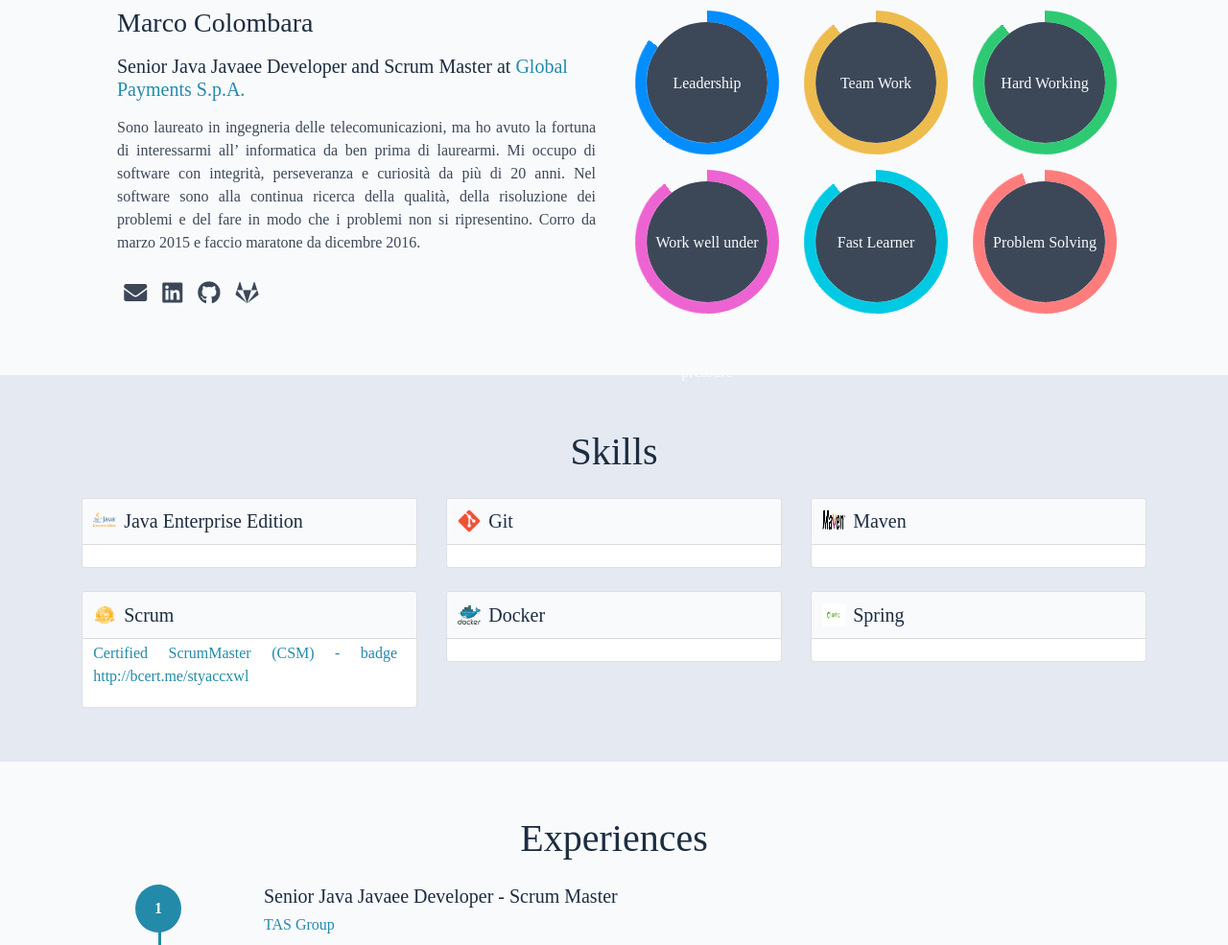
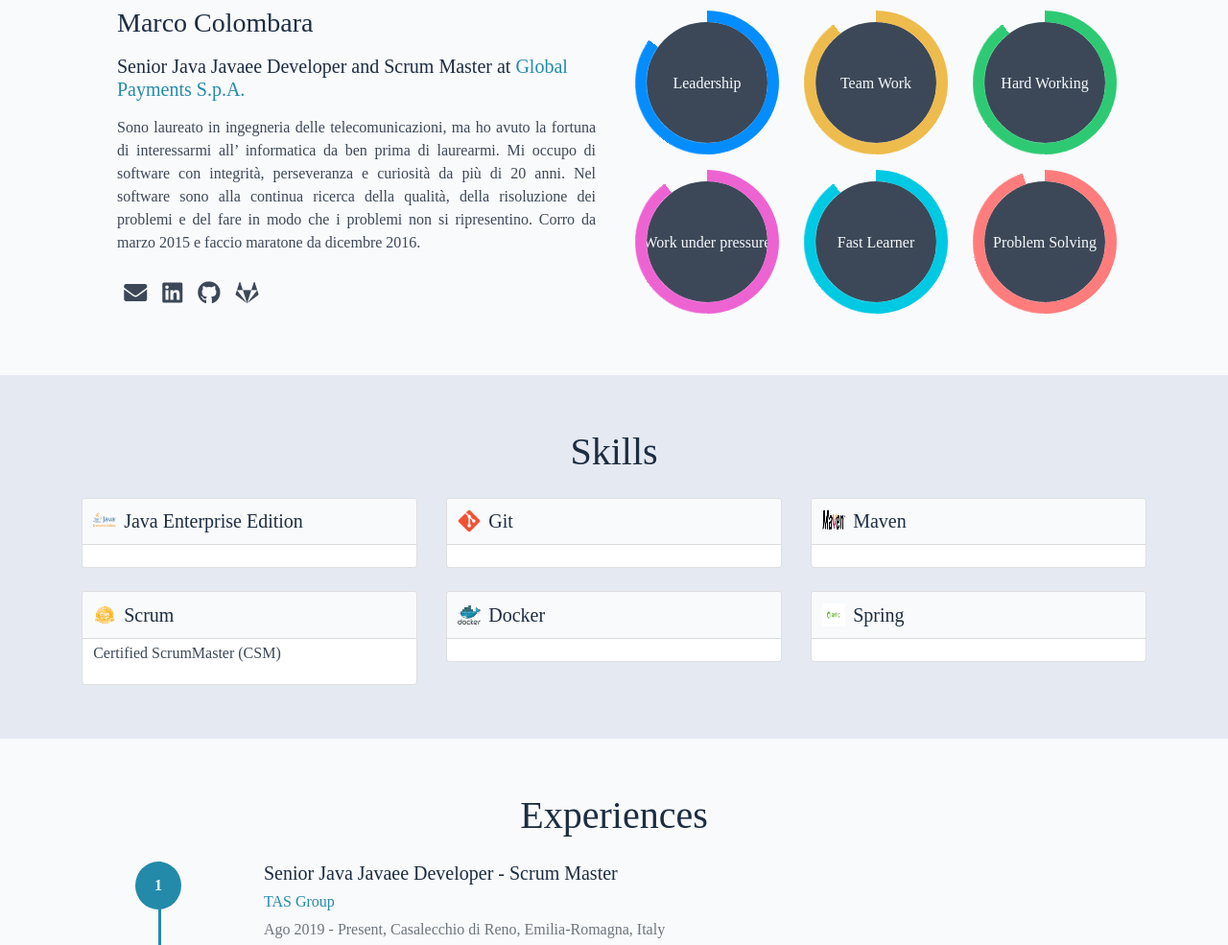
Before and after one commit to marcocolombara/marcocolombara.github.io, a plain HTML site: page index.html in a window 1280 px wide. Shown: the part 869-1854 px from the top of the page at 96% size. Drawn offline with Linux system fonts and the light colour scheme; a web font is replaced by a local one.

Commit message:
Build from GitLab 181382309

```diff
--- a/index.html
+++ b/index.html
@@ -263,7 +263,7 @@
 
       ></span>
     </span>
-    <div class="circular-progress-value">Work well under pressure</div>
+    <div class="circular-progress-value">Work under pressure</div>
   </div>
 </div>
 
@@ -383,7 +383,7 @@
 
 
         <div class="col-xs-12 col-sm-6 col-lg-4 pt-2">
-  <a class="skill-card-link" href="https://www.scrumalliance.org/">
+  <a class="skill-card-link" href="http://bcert.me/styaccxwl">
     <div class="card">
       <div class="card-head d-flex">
 
@@ -392,7 +392,7 @@
         <h5 class="card-title">Scrum</h5>
       </div>
       <div class="card-body">
-        <p class="card-text">Certified ScrumMaster (CSM) - badge <a href="http://bcert.me/styaccxwl">http://bcert.me/styaccxwl</a></p>
+        <p class="card-text">Certified ScrumMaster (CSM)</p>
       </div>
     </div>
   </a>
```
